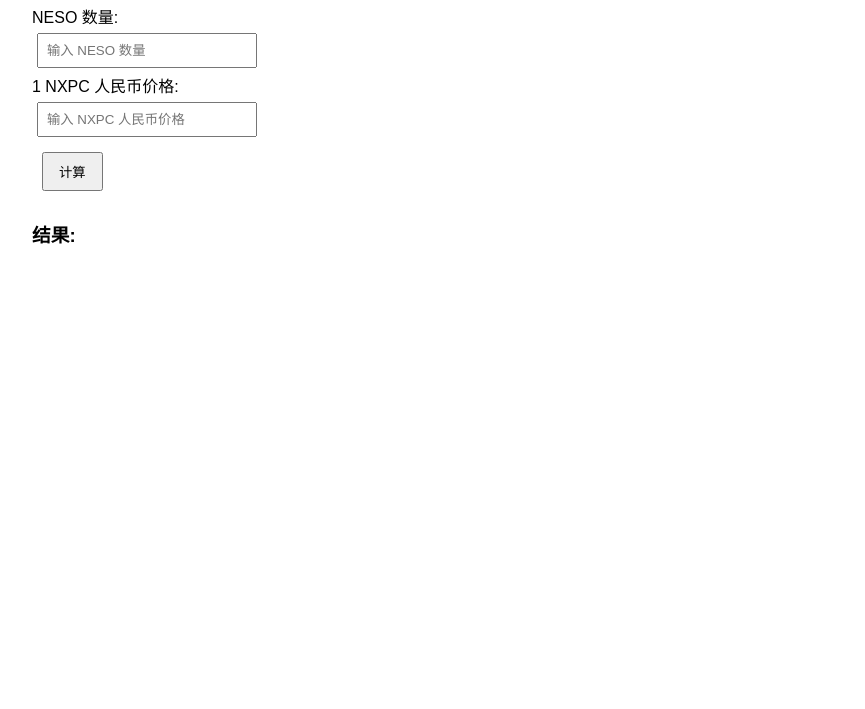
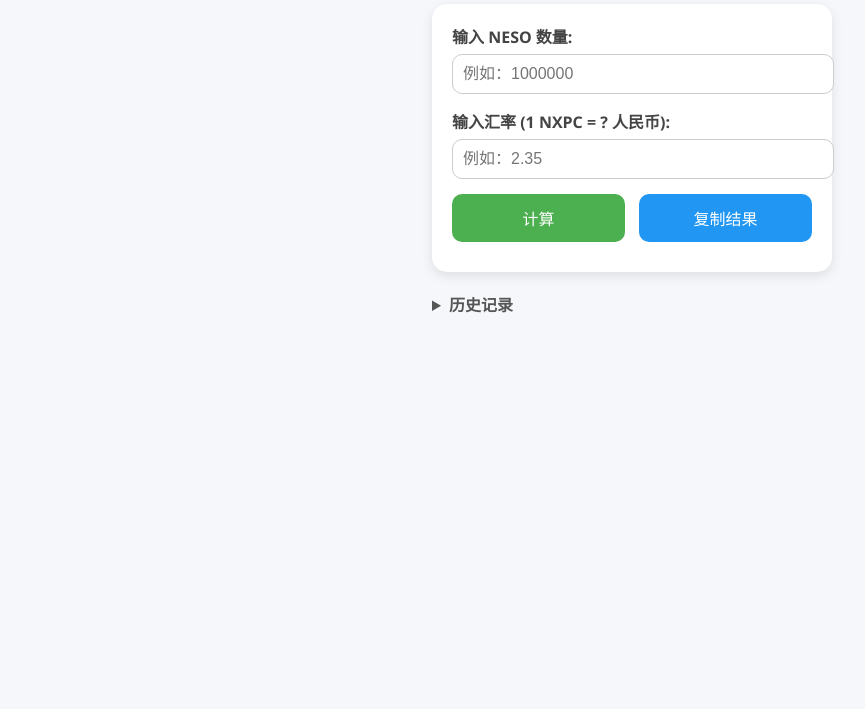
Before and after one commit to zlaoshi982-ai/my-first-repo, a plain HTML site: page index.html in a window 1280 px wide. Shown: the part 91-800 px from the top of the page, without its empty margins (8-873 px from the left). Drawn offline with Linux system fonts and the light colour scheme.

Commit message:
最终 index.html

```diff
--- a/index.html
+++ b/index.html
@@ -2,38 +2,143 @@
 <html lang="zh">
 <head>
   <meta charset="UTF-8">
-  <title>NESO → 人民币 计算器</title>
+  <meta name="viewport" content="width=device-width, initial-scale=1.0">
+  <title>NESO → NXPC → 人民币 计算器</title>
   <style>
-    body { font-family: Arial, sans-serif; margin: 40px; }
-    input { padding: 8px; margin: 5px; width: 200px; }
-    button { padding: 8px 15px; margin: 10px; }
-    h2 { color: #333; }
+    body {
+      font-family: "Segoe UI", Arial, sans-serif;
+      background: #f5f7fa;
+      margin: 0;
+      padding: 20px;
+    }
+    .container {
+      max-width: 400px;
+      margin: auto;
+    }
+    h2 {
+      text-align: center;
+      color: #333;
+      margin-bottom: 20px;
+    }
+    .card {
+      background: #fff;
+      border-radius: 15px;
+      box-shadow: 0 4px 12px rgba(0,0,0,0.1);
+      padding: 20px;
+      margin-bottom: 20px;
+    }
+    label {
+      display: block;
+      margin-bottom: 6px;
+      color: #444;
+      font-weight: bold;
+    }
+    input {
+      width: 100%;
+      padding: 10px;
+      margin-bottom: 15px;
+      border: 1px solid #ccc;
+      border-radius: 10px;
+      font-size: 16px;
+    }
+    button {
+      width: 48%;
+      padding: 12px;
+      font-size: 16px;
+      border: none;
+      border-radius: 10px;
+      cursor: pointer;
+    }
+    .calc-btn {
+      background: #4CAF50;
+      color: white;
+    }
+    .copy-btn {
+      background: #2196F3;
+      color: white;
+      float: right;
+    }
+    .result {
+      font-size: 18px;
+      margin-top: 10px;
+    }
+    .highlight {
+      font-size: 22px;
+      font-weight: bold;
+      color: #e91e63;
+    }
+    details {
+      margin-top: 15px;
+    }
+    details summary {
+      cursor: pointer;
+      font-weight: bold;
+      color: #555;
+    }
+    .history-item {
+      font-size: 14px;
+      margin-top: 5px;
+      border-bottom: 1px dashed #ccc;
+      padding-bottom: 4px;
+    }
   </style>
 </head>
 <body>
-  <h2>NESO → 人民币 计算器</h2>
-  <label>NESO 数量: </label><br>
-  <input id="neso" type="number" placeholder="输入 NESO 数量"><br>
+  <div class="container">
+    <h2>NESO → NXPC → 人民币 计算器</h2>
 
-  <label>1 NXPC 人民币价格: </label><br>
-  <input id="rate" type="number" step="0.01" placeholder="输入 NXPC 人民币价格"><br>
+    <div class="card">
+      <label for="neso">输入 NESO 数量:</label>
+      <input type="number" id="neso" placeholder="例如：1000000">
 
-  <button onclick="calc()">计算</button>
+      <label for="rate">输入汇率 (1 NXPC = ? 人民币):</label>
+      <input type="number" id="rate" step="0.0001" placeholder="例如：2.35">
 
-  <h3 id="result">结果: </h3>
+      <button class="calc-btn" onclick="calculate()">计算</button>
+      <button class="copy-btn" onclick="copyResult()">复制结果</button>
+
+      <div class="result" id="nxpcResult"></div>
+      <div class="result highlight" id="cnyResult"></div>
+    </div>
+
+    <details>
+      <summary>历史记录</summary>
+      <div id="history"></div>
+    </details>
+  </div>
 
   <script>
-    function calc() {
-      let neso = parseFloat(document.getElementById('neso').value);
-      let rate = parseFloat(document.getElementById('rate').value);
+    function calculate() {
+      const neso = parseFloat(document.getElementById('neso').value);
+      const rate = parseFloat(document.getElementById('rate').value);
+
       if (isNaN(neso) || isNaN(rate)) {
-        document.getElementById('result').innerText = "请输入正确的数值";
+        alert("请输入有效的 NESO 数量和汇率");
         return;
       }
-      let nxpc = neso / 100000;  // 固定 10万 NESO = 1 NXPC
-      let rmb = nxpc * rate;
-      document.getElementById('result').innerText =
-        `结果: ${neso} NESO = ${nxpc.toFixed(4)} NXPC ≈ ¥${rmb.toFixed(2)}`;
+
+      const nxpc = neso / 100000; // 固定 10万 NESO = 1 NXPC
+      const cny = nxpc * rate;
+
+      document.getElementById('nxpcResult').innerText = "NXPC 数量: " + nxpc.toFixed(4);
+      document.getElementById('cnyResult').innerText = "折合人民币: " + cny.toFixed(2) + " 元";
+
+      // 保存历史记录
+      const historyDiv = document.getElementById("history");
+      const item = document.createElement("div");
+      item.className = "history-item";
+      item.innerText = `${neso} NESO = ${nxpc.toFixed(4)} NXPC ≈ ${cny.toFixed(2)} 元`;
+      historyDiv.prepend(item);
+    }
+
+    function copyResult() {
+      const nxpcText = document.getElementById('nxpcResult').innerText;
+      const cnyText = document.getElementById('cnyResult').innerText;
+      const fullText = nxpcText + "\n" + cnyText;
+
+      navigator.clipboard.writeText(fullText).then(() => {
+        alert("结果已复制！");
+      });
     }
   </script>
 </body>
```
